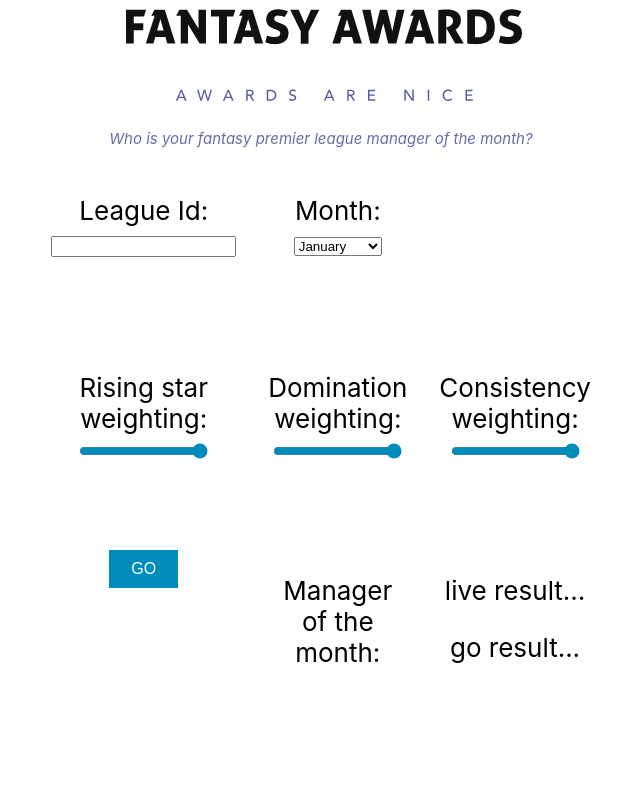
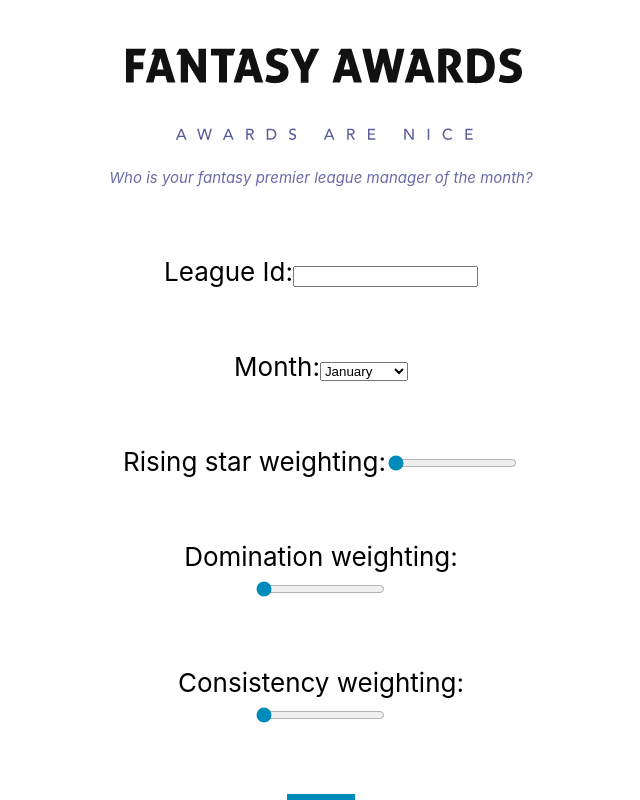
Before and after one commit to Dridge/fantasy-award-assistant, a React (Create React App) app: page / in a window 1280 px wide. Shown: the top 800 px of the page, without its empty margins (319-959 px from the left). Built offline with nearby package versions, Linux system fonts and the light colour scheme.

Commit message:
Cleaning up, simplifying divs, adding a dummy rest api call using fetch

```diff
--- a/public/index.html
+++ b/public/index.html
@@ -9,7 +9,7 @@
       name="description"
       content="Web site created using create-react-app"
     />
-    <link rel="apple-touch-icon" href="%PUBLIC_URL%/logo192.png" />
+    <link rel="apple-touch-icon" />
     <!--
       manifest.json provides metadata used when your web app is installed on a
       user's mobile device or desktop. See https://developers.google.com/web/fundamentals/web-app-manifest/
--- a/src/App.css
+++ b/src/App.css
@@ -3,24 +3,8 @@
 }
 
 .App-logo {
-  pointer-events: none;
-  max-width:500px;
-  max-height:200px;
-  width: auto;
+  max-width: 100%;
   height: auto;
-}
-
-/* desktop breakpoint */
-@media (min-width:1024px) {
-    .content-with-sidebars > * {
-        width:10%;
-    }
-    .content-with-sidebars > *:nth-child(1) {
-        width:80%;
-    }
-    .content-with-sidebars > *:nth-child(2) {
-        order:-1;
-    }
 }
 
 div {
@@ -29,45 +13,54 @@ div {
   #margin: 20px;
 }
 
+label {
+
+}
+
 /* container */
 .responsive-three-column-grid {
-    display:block;
+  display: flex;
+  flex-wrap: wrap;
+  justify-content: center;
+  gap: 1rem;
 }
 
 /* columns */
 .responsive-three-column-grid > * {
-    padding:1rem;
+  flex: 1 1 100%;
+  padding: 1rem;
+  max-width: 100%;
 }
 
 /* tablet breakpoint */
-@media (min-width:768px) {
-    .responsive-three-column-grid {
-        display: grid;
-        grid-auto-rows: 1fr;
-        grid-template-columns: 1fr 1fr 1fr;
-    }
+@media (min-width: 768px) {
+  .responsive-three-column-grid {
+    flex-wrap: nowrap;
+    gap: 2rem;
+  }
+
+  .responsive-three-column-grid > * {
+    flex-basis: calc((100% - 4rem) / 3);
+    max-width: calc((100% - 4rem) / 3);
+  }
 }
 
-p {
-  color: #000000
-}
-
-label {
+p,
+label,
+.result,
+.simple-text {
   color: #000000;
 }
 
 .result {
-  color: #000000;
   border-color: #696ba6;
-  min-width:500px;
-  min-height:50px;
-  max-width:100%;
-  max-height:50px;
+  min-height: 50px;
+  max-width: 100%;
 }
 
 .App-header {
   background-color: #fffff;
-  min-height: 30%;
+  min-height: 30vh;
   display: flex;
   flex-direction: column;
   align-items: center;
@@ -76,7 +69,7 @@ label {
   color: white;
 }
 
-.App-header-text{
+.App-header-text {
   font-size: 15px;
   color: #696ba6;
   font-style: italic;
@@ -85,6 +78,8 @@ label {
 .App-body {
   accent-color: #008CBA;
   background-color: #fffff;
+  display: flex;
+  flex-direction: column;
   align-items: center;
   justify-content: center;
   font-size: calc(10px + 2vmin);
@@ -92,7 +87,6 @@ label {
 }
 
 .simple-text {
-  color: #00000;
   border-color: #696ba6;
 }
 
@@ -109,12 +103,9 @@ label {
   text-decoration: none;
   display: inline-block;
   font-size: 16px;
-  selectable: false;
-  -webkit-user-select: none; /* Safari */
-  -ms-user-select: none; /* IE 10 and IE 11 */
-  user-select: none; /* Standard syntax */
+  user-select: none;
 }
 
 .button:hover {
-   background-color: #015a77;
+  background-color: #015a77;
 }
--- a/src/App.js
+++ b/src/App.js
@@ -1,30 +1,48 @@
 import logo from './images/logo.png';
 import './App.css';
-import React from 'react';
-import { useState } from 'react';
+import React, { useState } from 'react';
 
+const months = ['January', 'February', 'March', 'April', 'May', 'August', 'September', 'October', 'November', 'December'];
 export default function App() {
-  const [leagueIdLive, setMessage] = useState('');
-  const [month, rising, domination, consistency] = useState('');
-  const [updated, setUpdated] = useState(leagueIdLive);
-  const handleClick = () => {
-      // send inputs to be calculated
-      setUpdated(leagueIdLive);
-      console.log(month);
+  const [inputs, setInputs] = useState({
+    leagueId: '',
+    month: 'January',
+    risingStar: 0,
+    domination: 0,
+    consistency: 0
+  });
+
+  const handleChange = (event) => {
+    setInputs(inputs => ({ ...inputs, [event.target.name]: event.target.value }));
   };
-  const handleChange = (event) => {
-      setMessage(event.target.value);
+
+  const [goResult, setGoResult] = useState('');
+
+  const handleGoClick = () => {
+    fetch('https://example.com/api/resource', {
+      method: 'GET',
+      headers: {
+        'Authorization': 'Bearer <access_token>',
+        'Content-Type': 'application/json'
+      },
+      body: JSON.stringify({
+        'param1': 'value1',
+        'param2': 'value2'
+      })
+    })
+    .then(response => response.json())
+    .then(data => console.log(data))
+    .catch(error => console.error(error))
+    setGoResult(`${inputs.leagueId}`);
   };
+
   return (
     <div className="App">
       <header className="App-header">
         <img src={logo} className="App-logo" alt="logo" />
-        <p className="App-header-text" >Who is your fantasy premier league manager of the month?</p>
+        <p className="App-header-text">Who is your fantasy premier league manager of the month?</p>
       </header>
-     <body className="App-body responsive-three-column-grid">
-         <div></div>
-           <div className="responsive-three-column-grid">
-           <div>
+      <div className="App-body responsive-three-column-grid">
           <div>
             <label>League Id:
               <input
@@ -32,32 +50,20 @@ export default function App() {
                 name="leagueId"
                 type="text"
                 onChange={handleChange}
-                      value={leagueIdLive}/>
+                value={inputs.leagueId} />
             </label>
           </div>
-           </div>
-               <div>
           <div>
             <label>Month:
-                    <select id="month" name="month">
-                      <option selected>January</option>
-                      <option>February</option>
-                      <option>March</option>
-                      <option>April</option>
-                      <option>May</option>
-                      <option>August</option>
-                      <option>September</option>
-                      <option>October</option>
-                      <option>November</option>
-                      <option>December</option>
+              <select id="month" name="month" onChange={handleChange} value={inputs.month}>
+                {months.map((month) => (
+                  <option key={month}>{month}</option>
+                ))}
               </select>
             </label>
           </div>
-             </div>
-             <div></div>
           <div>
-               <div>
-                <label> Rising star weighting:
+            <label>Rising star weighting:
               <input
                 id="risingStarId"
                 name="risingStar"
@@ -65,11 +71,10 @@ export default function App() {
                 min="0"
                 max="10"
                 step="1"
-                        />
+                onChange={handleChange}
+                value={inputs.risingStar} />
             </label>
           </div>
-             </div>
-             <div>
           <div>
             <label>Domination weighting:
               <input
@@ -79,11 +84,10 @@ export default function App() {
                 min="0"
                 max="10"
                 step="1"
-                        />
+                onChange={handleChange}
+                value={inputs.domination} />
             </label>
           </div>
-             </div>
-             <div>
           <div>
             <label>Consistency weighting:
               <input
@@ -93,23 +97,21 @@ export default function App() {
                 min="0"
                 max="10"
                 step="1"
-                    />
+                onChange={handleChange}
+                value={inputs.consistency} />
             </label>
           </div>
-             </div>
           <div>
-             <button className="button" onClick={handleClick}>GO</button>
+            <button className="button" onClick={handleGoClick}>GO</button>
           </div>
           <div>
             <p>Manager of the month:</p>
           </div>
           <div>
-                <p className="simple-text">live result... {leagueIdLive}</p>
-                <p className="simple-text">go result... {updated}</p>
+            <p className="simple-text">live result: {inputs.leagueId}</p>
+            <p className="simple-text">go result: {goResult}</p>
           </div>
       </div>
-          <div></div>
-     </body>
     </div>
   );
 }
```
Also changed, not shown: public/manifest.json. Lines whose indentation alone changed are shown as unchanged.
